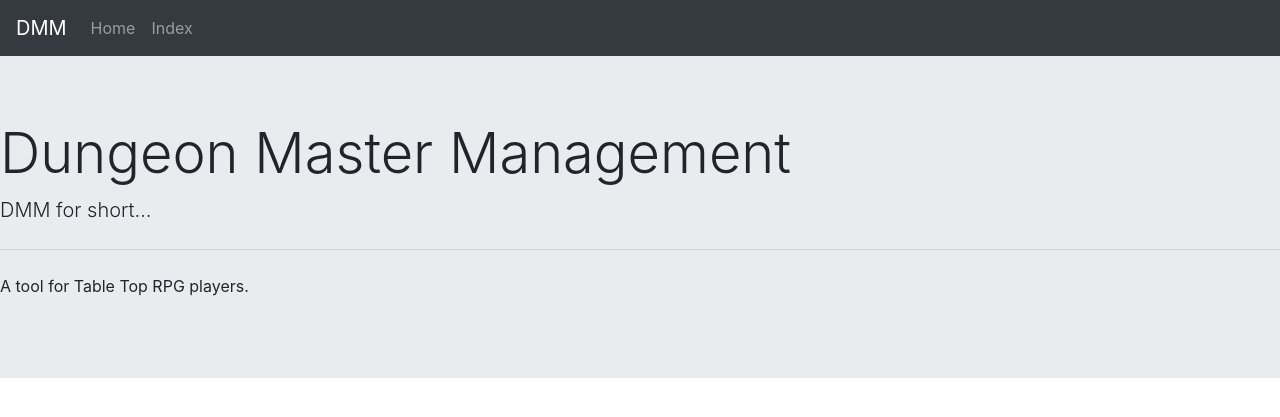
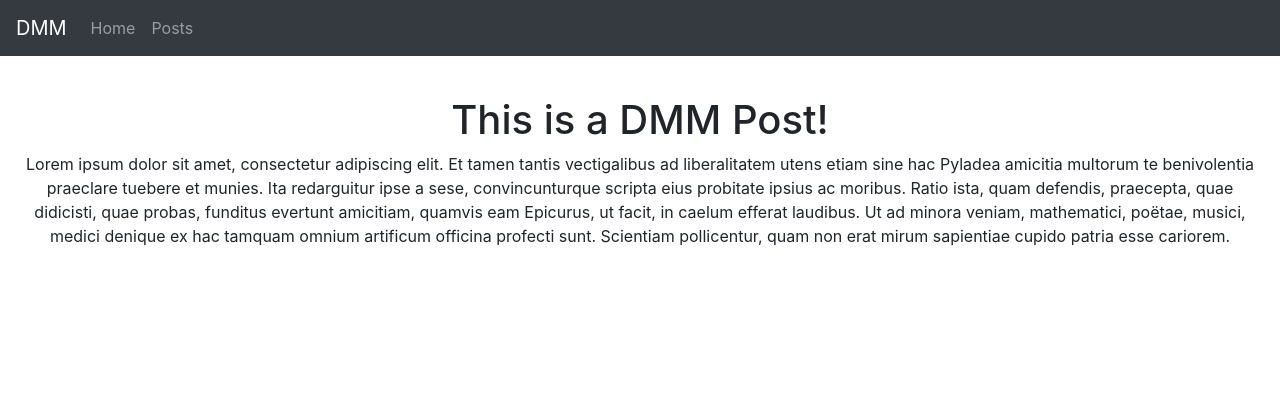
Before and after one commit to PerenDarksbane/DMM, a Django app: page /posts in a window 1280 px wide. Shown: the top 417 px of the page. Run offline with Django 3.2, Linux system fonts and the light colour scheme; some libraries are stand-ins or nearby versions.

Commit message:
Fixed Bug By Using Tutorial Files
Basic Strutcure is Now Done

```diff
--- /dev/null
+++ b/DMM/DMM/templates/base.html
@@ -0,0 +1,45 @@
+<!doctype html>
+<html lang="en">
+  <head>
+    <!-- Required meta tags -->
+    <meta charset="utf-8">
+    <meta name="viewport" content="width=device-width, initial-scale=1, shrink-to-fit=no">
+
+    <!-- Bootstrap CSS -->
+    <link rel="stylesheet" href="https://stackpath.bootstrapcdn.com/bootstrap/4.1.3/css/bootstrap.min.css" integrity="sha384-MCw98/SFnGE8fJT3GXwEOngsV7Zt27NXFoaoApmYm81iuXoPkFOJwJ8ERdknLPMO" crossorigin="anonymous">
+
+    {% block css %}{% endblock %}
+
+    <title>{% block title %}{% endblock %} | DMM.</title>
+  </head>
+  <body>
+      <nav class="navbar navbar-expand-lg navbar-dark bg-dark">
+        <a class="navbar-brand" href="/">DMM</a>
+        <button class="navbar-toggler" type="button" data-toggle="collapse" data-target="#navbarSupportedContent" aria-controls="navbarSupportedContent" aria-expanded="false" aria-label="Toggle navigation">
+          <span class="navbar-toggler-icon"></span>
+        </button>
+
+        <div class="collapse navbar-collapse" id="navbarSupportedContent">
+          <ul class="navbar-nav mr-auto">
+            <li class="nav-item">
+              <a class="nav-link" href="/"">Home</a>
+            </li>
+            <li class="nav-item">
+              <a class="nav-link" href="/posts">Posts</a>
+            </li>
+          </ul>
+        </div>
+      </nav>
+
+    {% block body %}
+    {% endblock %}
+
+    <!-- Optional JavaScript -->
+    <!-- jQuery first, then Popper.js, then Bootstrap JS -->
+    <script src="https://code.jquery.com/jquery-3.3.1.slim.min.js" integrity="sha384-q8i/X+965DzO0rT7abK41JStQIAqVgRVzpbzo5smXKp4YfRvH+8abtTE1Pi6jizo" crossorigin="anonymous"></script>
+    <script src="https://cdnjs.cloudflare.com/ajax/libs/popper.js/1.14.3/umd/popper.min.js" integrity="sha384-ZMP7rVo3mIykV+2+9J3UJ46jBk0WLaUAdn689aCwoqbBJiSnjAK/l8WvCWPIPm49" crossorigin="anonymous"></script>
+    <script src="https://stackpath.bootstrapcdn.com/bootstrap/4.1.3/js/bootstrap.min.js" integrity="sha384-ChfqqxuZUCnJSK3+MXmPNIyE6ZbWh2IMqE241rYiqJxyMiZ6OW/JmZQ5stwEULTy" crossorigin="anonymous"></script>
+
+    {% block js %}{% endblock %}
+</body>
+</html>
--- a/DMM/web/templates/index.html
+++ b/DMM/web/templates/index.html
@@ -2,18 +2,18 @@
 {% load static %}
 
 {% block title %}
-    DMM
+    Home
 {% endblock %}
 
 {% block css %}
-        <link rel="stylesheet" href="{% static 'web/css/content.css' %}">
+    <link rel="stylesheet" href="{% static 'web/css/content.css' %}">
 {% endblock %}
 
 {% block body %}
     <div class="jumbotron jumbotron-fluid">
-        <h1 class="display-4">Dungeon Master Management</h1>
-        <p class="lead">DMM for short...</p>
+        <h1 class="display-4">DMM</h1>
+        <p class="lead">Dungeon Master Management</p>
         <hr class="my-4">
-        <P>A tool for Table Top RPG players.</p>
+        <p>A tool for managing tabletop roleplaying games.</p>
     </div>
 {% endblock %}
--- /dev/null
+++ b/DMM/web/templates/posts.html
@@ -0,0 +1,17 @@
+{% extends 'base.html' %}
+{% load static %}
+
+{% block title %}
+    Posts
+{% endblock %}
+
+{% block css %}
+    <link rel="stylesheet" href="{% static 'web/css/content.css' %}">
+{% endblock %}
+
+{% block body %}
+    <div class="container-fluid post">
+        <h1>This is a DMM Post!</h1>
+        <p>{{ post_content }}</p>
+    </div>
+{% endblock %}
--- a/DMM/web/urls.py
+++ b/DMM/web/urls.py
@@ -1,8 +1,8 @@
 from django.urls import re_path, path
-# add , name after index
-from web.views import index
+
+from web.views import *
 
 urlpatterns = [
-    # use this for more sites path('name', name)
+    path('posts', posts),
     re_path('', index),
 ]
--- a/DMM/web/views.py
+++ b/DMM/web/views.py
@@ -1,7 +1,10 @@
 from django.shortcuts import render
-
-import requests as r
 
 # Create your views here.
 def index(request):
     return render(request, 'index.html')
+
+def posts(request):
+    context = dict()
+    context['post_content'] = 'Lorem ipsum dolor sit amet, consectetur adipiscing elit. Et tamen tantis vectigalibus ad liberalitatem utens etiam sine hac Pyladea amicitia multorum te benivolentia praeclare tuebere et munies. Ita redarguitur ipse a sese, convincunturque scripta eius probitate ipsius ac moribus. Ratio ista, quam defendis, praecepta, quae didicisti, quae probas, funditus evertunt amicitiam, quamvis eam Epicurus, ut facit, in caelum efferat laudibus. Ut ad minora veniam, mathematici, poëtae, musici, medici denique ex hac tamquam omnium artificum officina profecti sunt. Scientiam pollicentur, quam non erat mirum sapientiae cupido patria esse cariorem.'
+    return render(request, 'posts.html', context=context)
```
Also changed, not shown: DMM/DMM/settings.py (+8 -5 lines), DMM/DMM/static/web/css/content.css (line endings or trailing spaces).
